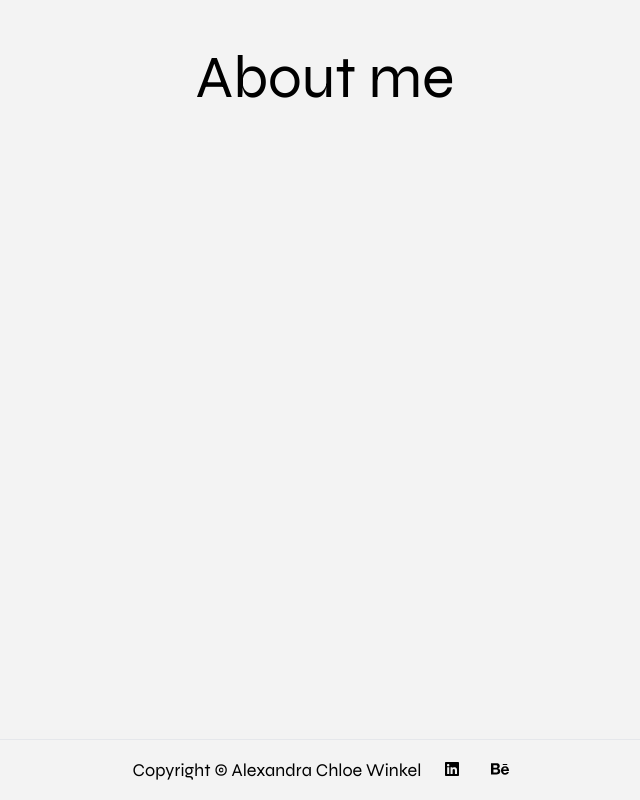
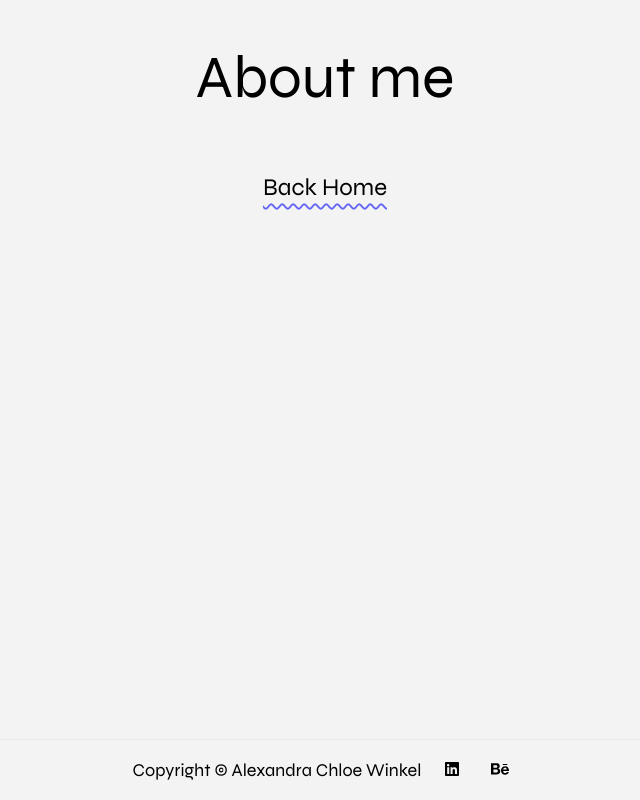
Before and after one commit to fourstepper/chloewinkel.com-nextjs, a Next.js app: page /about-me in a window 1280 px wide. Shown: the whole page, without its empty margins (315-955 px from the left). Built offline with nearby package versions, Linux system fonts and the light colour scheme.

Commit message:
feat(about-me): add back home component

```diff
--- a/src/app/about-me/page.tsx
+++ b/src/app/about-me/page.tsx
@@ -1,12 +1,14 @@
+import { BackHome } from "@BackHome";
 import { Header } from "@Header";
 
 const AboutMe = () => {
   return (
-    <main>
-      <div>
-        <Header heading="About me" />
+    <div>
+      <Header heading="About me" />
+      <div className="mt-auto pt-16">
+        <BackHome />
       </div>
-    </main>
+    </div>
   );
 };
 
```
